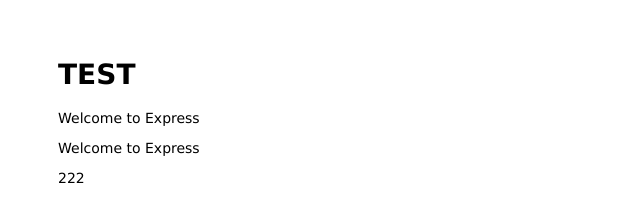
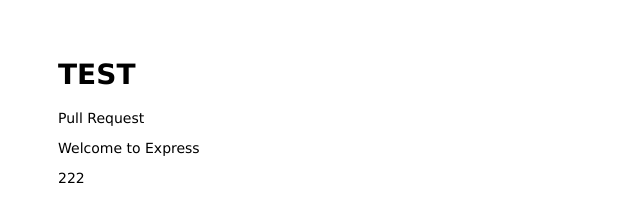
Before and after one commit to hsparklab/mastering-git-github, a website: page public/index.html in a window 1280 px wide. Shown: the full height of the page, 0-640 px from the left. Drawn offline with Linux system fonts and the light colour scheme.

Commit message:
Change Body

```diff
--- a/public/index.html
+++ b/public/index.html
@@ -7,7 +7,7 @@
 
 <body>
   <h1>TEST</h1>
-  <p>Welcome to Express</p>
+  <p>Pull Request</p>
   <p>Welcome to Express</p>
   <p>222</p>
 </body>
```
